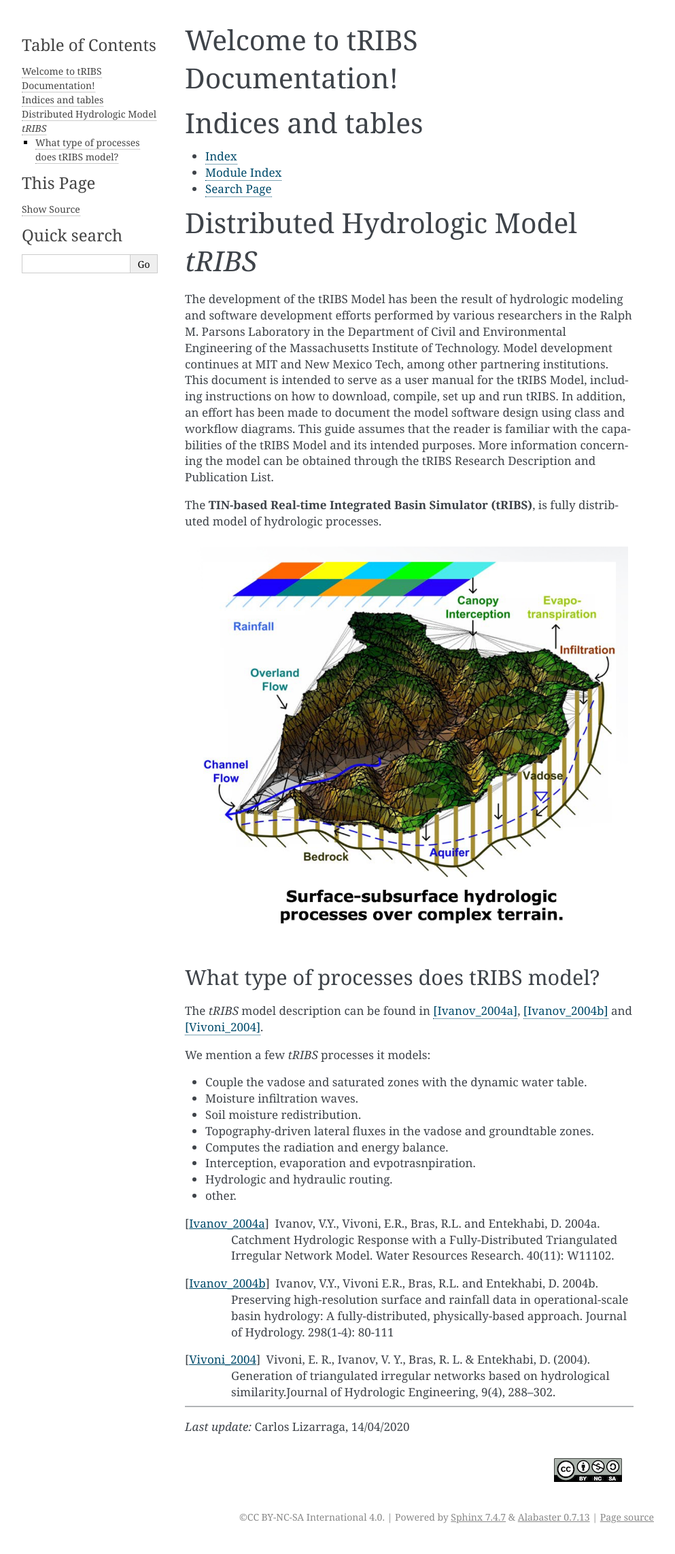
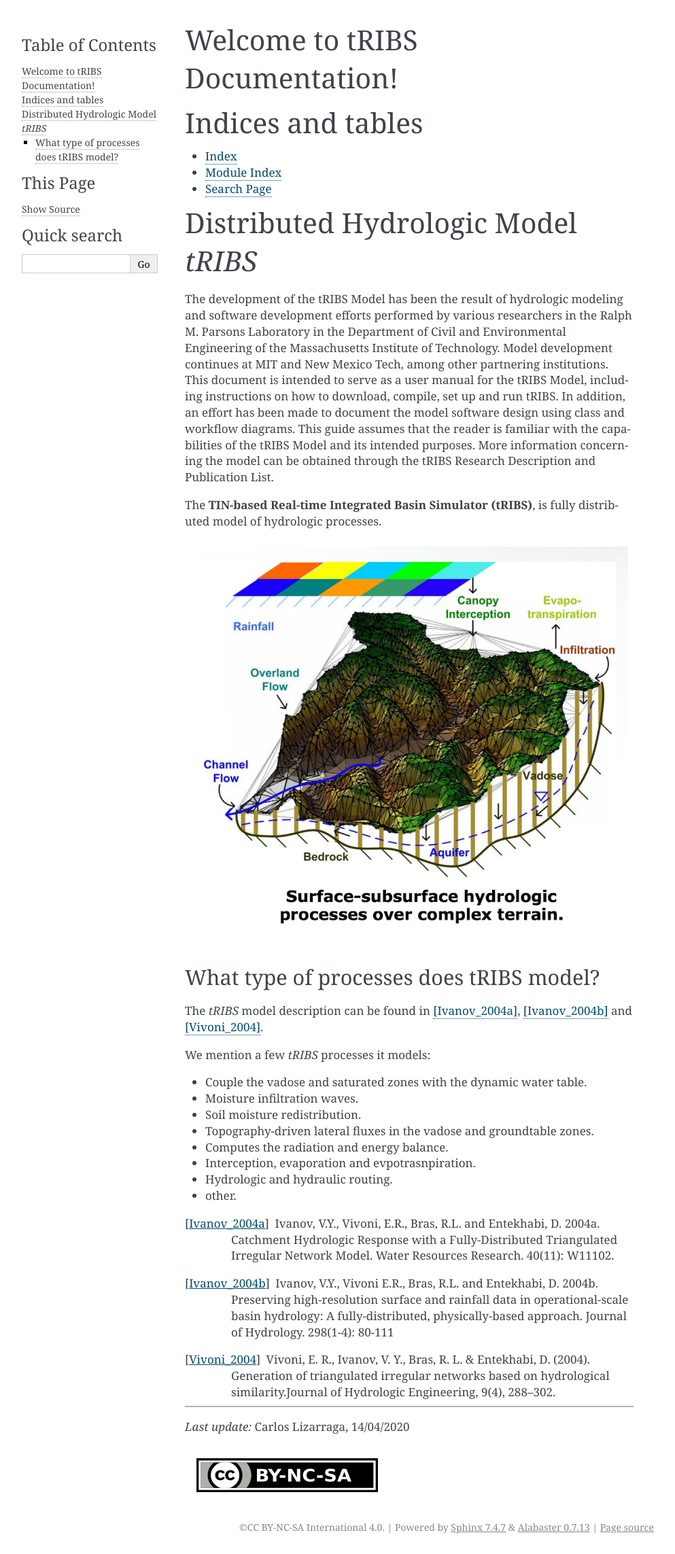
Before and after one commit to HydroASU/tRIBS, a Sphinx documentation site: the page built from source/index.rst, in a window 1280 px wide. Shown: the whole page at 68% size, without its empty margins (148-1141 px from the left). Built offline with Sphinx 7.4.7, drawn with Linux system fonts in a browser that asks for light colours.

Commit message:
change image

```diff
--- a/source/index.rst
+++ b/source/index.rst
@@ -79,5 +80,5 @@ We mention a few *tRIBS* processes it models:
 *Last update:*
 Carlos Lizarraga, 14/04/2020
 
-.. figure:: images/by-nc-sa.png
-   :align: right
+.. figure:: images/by-nc-sa_simple.png
+   :align: left
```
Also changed, not shown: other parts of source/index.rst (+9 -8 lines), source/images/by-nc-sa_simple.png (added).
